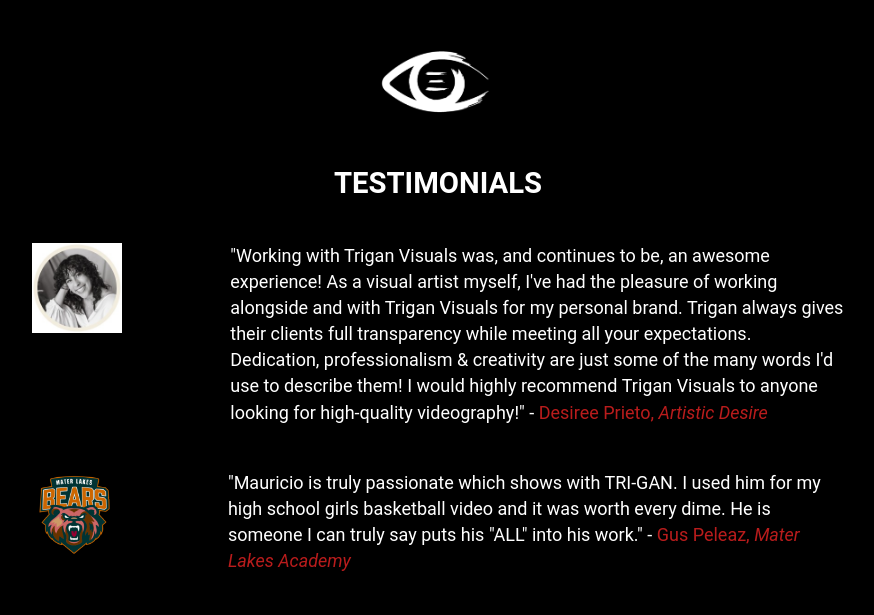
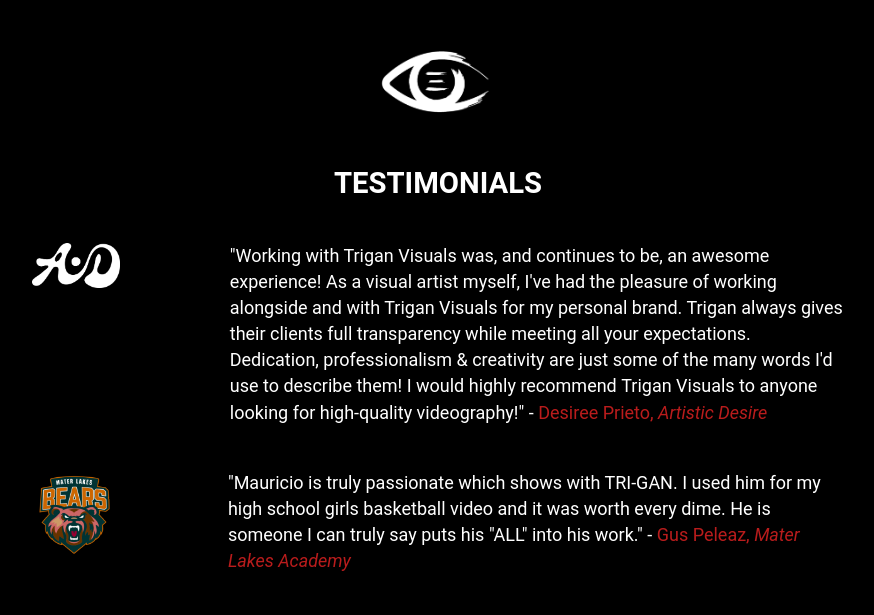
Before and after one commit to BacklotStevie/trigan-frontend, a Gatsby site: page /testimonials in a window 1280 px wide. Shown: the part 178-793 px from the top of the page, without its empty margins (202-1076 px from the left). Built offline with nearby package versions, Linux system fonts and the light colour scheme; Gatsby itself is replaced by a stand-in of ours; a web font is replaced by a local one.

Commit message:
Updated testimonial photos for client
Updated testimonial photo to more accurately reflect a business partner of the client's.

```diff
--- a/src/pages/testimonials.js
+++ b/src/pages/testimonials.js
@@ -5,7 +5,7 @@ import triganeye from "../images/trigan eye.png"
 import isho from "../images/Isho.jpeg"
 import mater from "../images/mater.png"
 import dbhoops from "../images/dbhoops.png"
-import didi from "../images/didi.jpeg"
+import didi from "../images/didi.png"
 
 const Testimonials = () => (
   <Layout>
@@ -18,7 +18,7 @@ const Testimonials = () => (
             <h2 class="text-white">TESTIMONIALS</h2>
         </div>
         <div class='flex justify-around flex-wrap pt-4'>
-            <img src={didi} alt="..." class="flex max-w-23 max-h-20 justify-self: center border-none"></img>
+            <img src={didi} alt="..." class="flex max-w-10 max-h-10 justify-self: center border-none"></img>
             <p class="text-white w-full md:w-2/3">"Working with Trigan Visuals was, and continues to be, an awesome experience! As a visual artist myself, I've had the pleasure of working alongside and with Trigan Visuals for my personal brand. Trigan always gives their clients full transparency while meeting all your expectations. Dedication, professionalism & creativity are just some of the many words I'd use to describe them! I would highly recommend Trigan Visuals to anyone looking for high-quality videography!" - <span class='text-red-700'>Desiree Prieto, <i>Artistic Desire</i></span></p>
         </div>
         <div class='flex justify-around flex-wrap pt-4'>
```
Also changed, not shown: src/images/didi.png (added).
